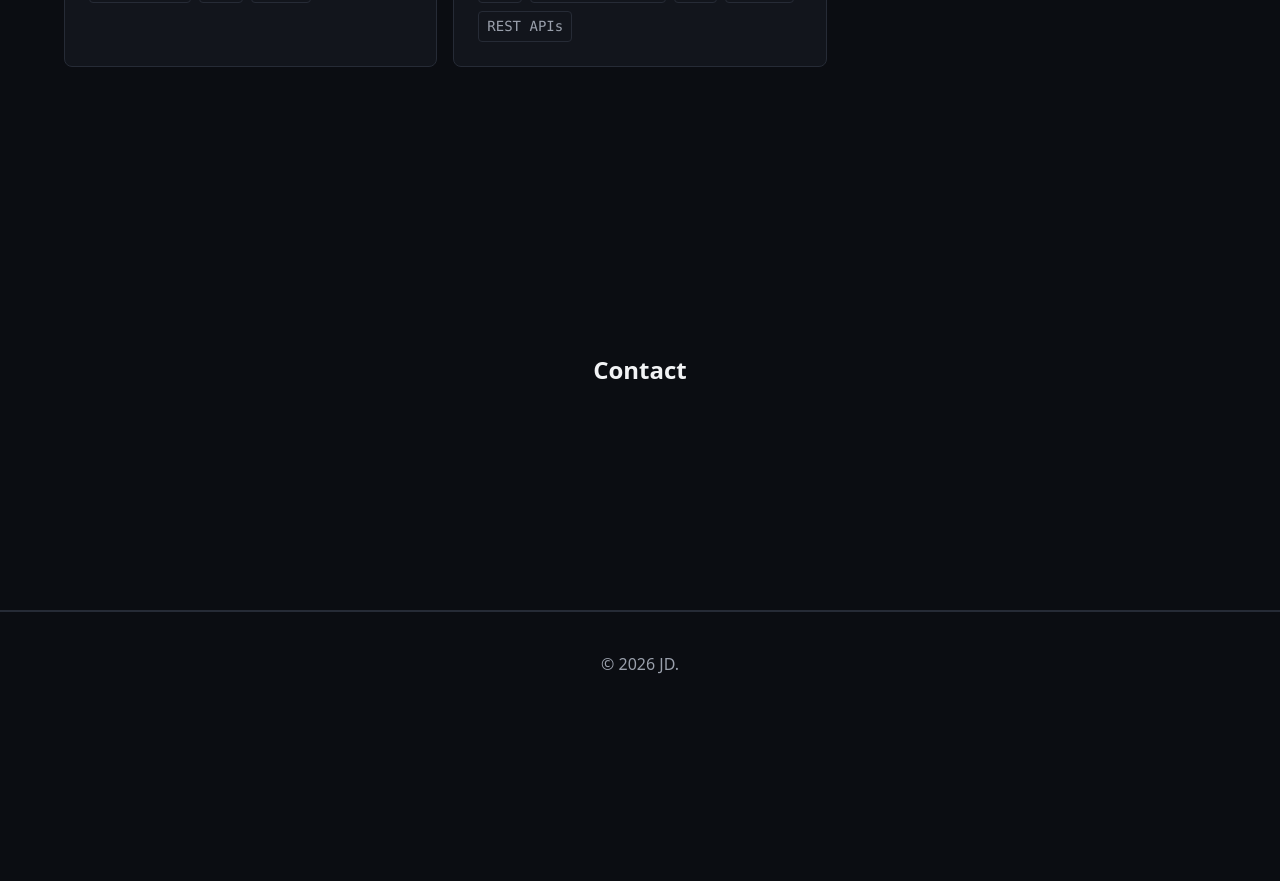
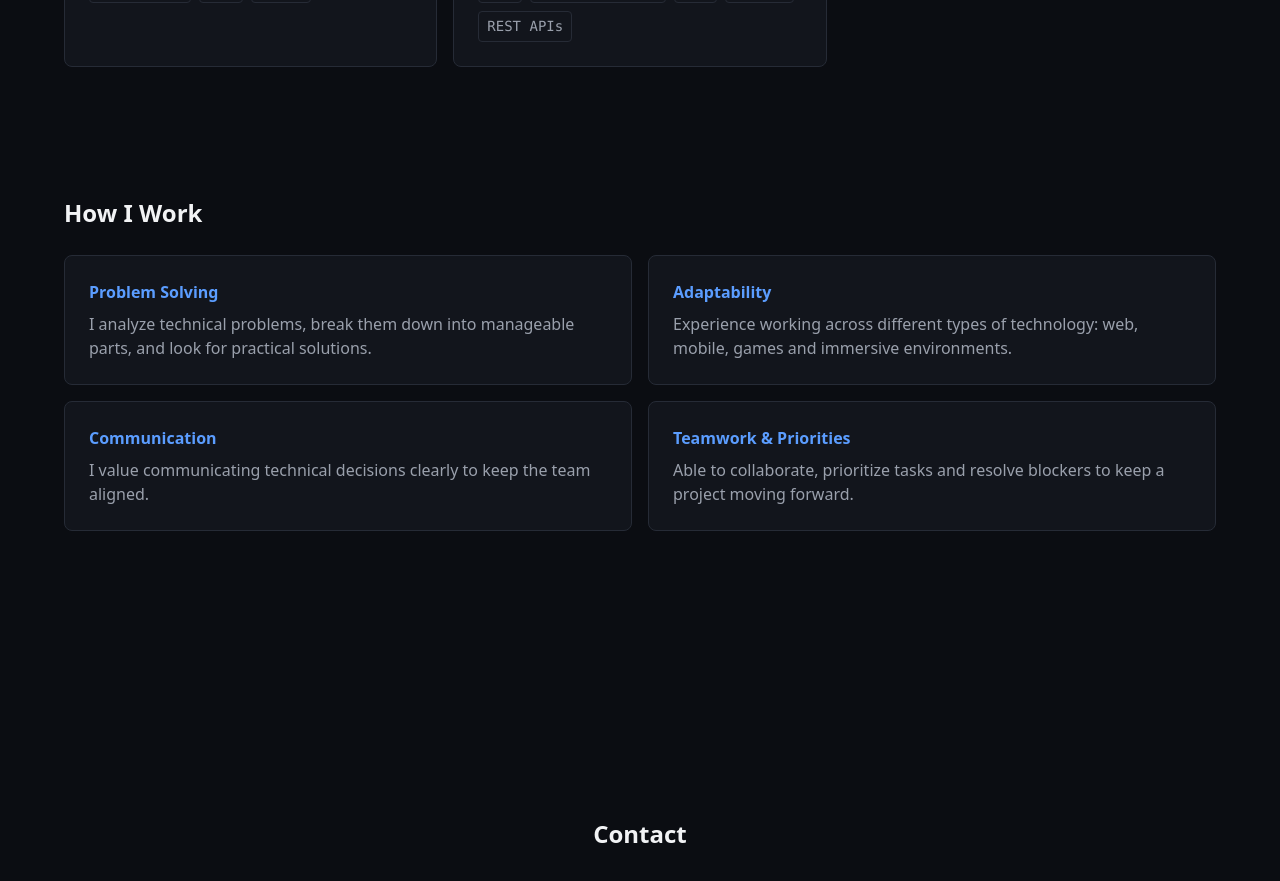
Before and after one commit to Jhernandez362/portfolio, a React (Vite) app: page / in a window 1280 px wide. Shown: the part 3320-4201 px from the top of the page. Before the commit the page ends 4036 px from the top, so only its background shows below. Built offline with nearby package versions, Linux system fonts and the light colour scheme.

Commit message:
feat: :sparkles: add how i work section with four professional-skill cards

```diff
--- a/src/App.tsx
+++ b/src/App.tsx
@@ -6,6 +6,7 @@ import Work from './sections/Work'
 import TalentFlow from './sections/TalentFlow'
 import Experience from './sections/Experience'
 import Skills from './sections/Skills'
+import HowIWork from './sections/HowIWork'
 import './App.css'
 
 const PLACEHOLDER_SECTIONS = [{ id: 'contact', label: 'Contact' }]
@@ -21,6 +22,7 @@ function App() {
         <TalentFlow />
         <Experience />
         <Skills />
+        <HowIWork />
         {PLACEHOLDER_SECTIONS.map((section) => (
           <section
             key={section.id}
--- /dev/null
+++ b/src/data/howIWork.ts
@@ -0,0 +1,22 @@
+export const HOW_I_WORK = [
+  {
+    title: 'Problem Solving',
+    description:
+      'I analyze technical problems, break them down into manageable parts, and look for practical solutions.',
+  },
+  {
+    title: 'Adaptability',
+    description:
+      'Experience working across different types of technology: web, mobile, games and immersive environments.',
+  },
+  {
+    title: 'Communication',
+    description:
+      'I value communicating technical decisions clearly to keep the team aligned.',
+  },
+  {
+    title: 'Teamwork & Priorities',
+    description:
+      'Able to collaborate, prioritize tasks and resolve blockers to keep a project moving forward.',
+  },
+]
--- /dev/null
+++ b/src/sections/HowIWork.css
@@ -0,0 +1,39 @@
+.how-i-work {
+  max-width: 1200px;
+  margin: 0 auto;
+  padding: var(--space-2xl) var(--space-lg);
+}
+
+.how-i-work__heading {
+  margin: 0 0 var(--space-lg);
+}
+
+.how-i-work__grid {
+  display: grid;
+  grid-template-columns: 1fr;
+  gap: var(--space-md);
+}
+
+.how-i-work__card {
+  padding: var(--space-lg);
+  border: var(--border-width) solid var(--color-border);
+  border-radius: var(--border-radius-md);
+  background-color: var(--color-bg-elevated);
+}
+
+.how-i-work__card h3 {
+  margin: 0 0 var(--space-sm);
+  color: var(--color-accent);
+  font-size: var(--font-size-base);
+}
+
+.how-i-work__card p {
+  margin: 0;
+  color: var(--color-text-muted);
+}
+
+@media (min-width: 700px) {
+  .how-i-work__grid {
+    grid-template-columns: repeat(2, 1fr);
+  }
+}
--- /dev/null
+++ b/src/sections/HowIWork.tsx
@@ -0,0 +1,21 @@
+import { HOW_I_WORK } from '../data/howIWork'
+import './HowIWork.css'
+
+function HowIWork() {
+  return (
+    <section id="how-i-work" className="how-i-work">
+      <h2 className="how-i-work__heading">How I Work</h2>
+
+      <div className="how-i-work__grid">
+        {HOW_I_WORK.map((item) => (
+          <article className="how-i-work__card" key={item.title}>
+            <h3>{item.title}</h3>
+            <p>{item.description}</p>
+          </article>
+        ))}
+      </div>
+    </section>
+  )
+}
+
+export default HowIWork
```
